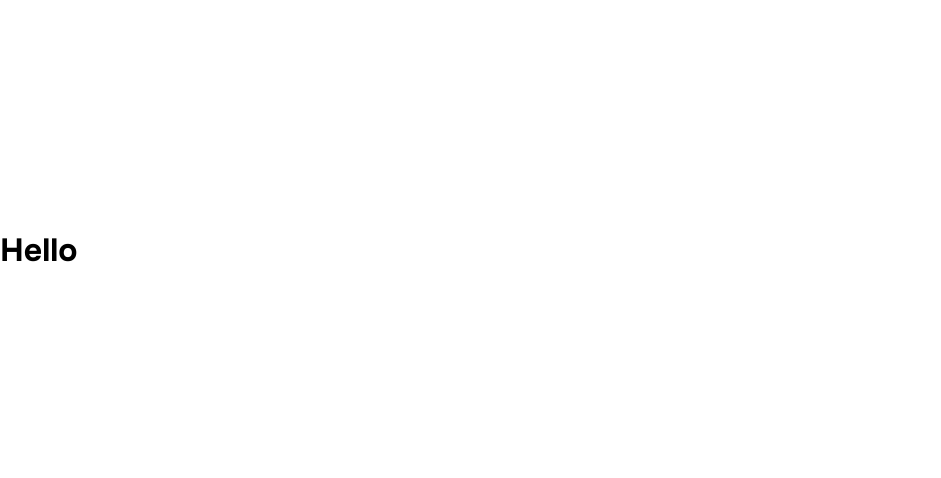
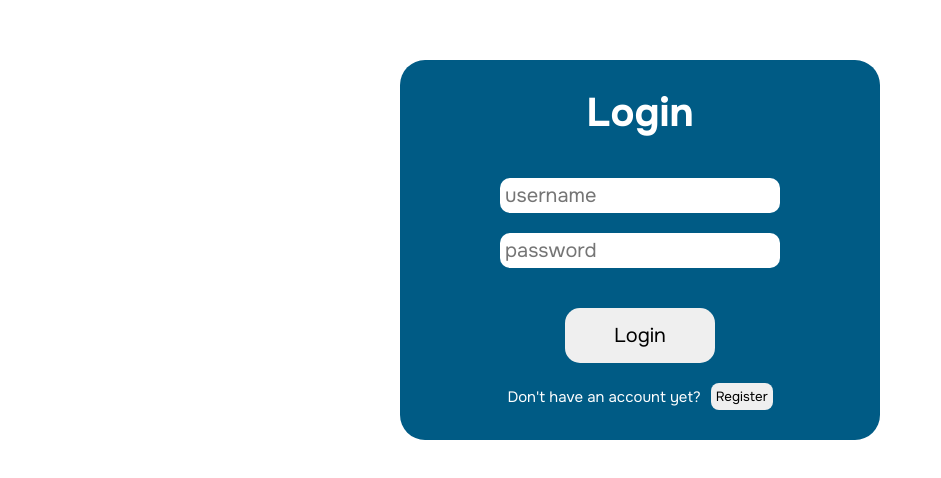
Before and after one commit to KAMMAT03/music-review-project, a React (Vite) app: page / in a window 1280 px wide. Shown: the part 150-628 px from the top of the page, without its empty margins (0-941 px from the left). Built offline with nearby package versions, Linux system fonts and the light colour scheme.

Commit message:
working on login, trying to integrate with api

```diff
--- a/src/App.jsx
+++ b/src/App.jsx
@@ -1,10 +1,18 @@
+import React from 'react';
 import './App.css'
+import Login from './pages/Login'
 
 
 export default function App(){
+  const [token, setToken] = React.useState("");
+
+  function saveToken(text){
+    setToken(text);
+  }
+
   return (
     <div className='container'>
-      <h1>Hello</h1>
+      <Login saveToken={saveToken} />
     </div>
   )
 }
--- /dev/null
+++ b/src/pages/Login.jsx
@@ -0,0 +1,71 @@
+import React from 'react'
+import '../styles/login.css'
+
+export default function Login(props){
+    const [registered, setRegistered] = React.useState(false);
+
+    const [credentials, setCredentials] = React.useState({
+        username: "",
+        password: ""
+    })
+
+    function toggleRegistered(){
+        setRegistered(prev => !prev);
+    }
+
+    function submit(event){
+        event.preventDefault();
+        fetch("http://localhost:8080/api/auth/register", {
+            method: "POST",
+            // mode: "no-cors",
+            headers: {
+                "Content-Type": "application/json",
+            },
+            body: JSON.stringify(credentials)
+        }).then((response) => response.json())
+        .then((json) => console.log(json));
+    }
+
+    function handleChange(event){
+        const {name, value} = event.target;
+
+        setCredentials(prev => ({
+            ...prev,
+            [name]: value
+        }))
+    }
+
+
+    return (
+        <div className="login">
+            <h1>{registered ? 'Register' : 'Login'}</h1>
+            <form className="login-form" action="">
+                <input
+                    className='login-input'
+                    name='username'
+                    value={credentials.username}
+                    type="text"
+                    placeholder="username"
+                    onChange={handleChange}
+                />
+                <input
+                    className='login-input'
+                    name='password'
+                    value={credentials.password}
+                    type="password"
+                    placeholder="password"
+                    onChange={handleChange}
+                />
+                <button onClick={submit} className='login-button'>Login</button>
+            </form>
+            <div className='login-toggle'>
+                <span>
+                    {registered ? 'Already registered?' : 'Don\'t have an account yet?'}
+                </span>
+                <button onClick={toggleRegistered} className='register-button'>
+                    {registered ? 'Login' : 'Register'}
+                </button>
+            </div>
+        </div>
+    )
+}
--- a/src/style.css
+++ b/src/style.css
@@ -10,3 +10,8 @@ body{
   justify-content: center;
   height: 100vh;
 }
+
+.container{
+  display: flex;
+  justify-content: center;
+}
--- /dev/null
+++ b/src/styles/login.css
@@ -0,0 +1,70 @@
+
+
+.login{
+    background-color:rgb(0, 91, 133);
+    display: flex;
+    flex-direction: column;
+    justify-content: end;
+    align-items: center;
+    padding: 30px 60px;
+    gap: 20px;
+    border-radius: 25px;
+    width: 360px;
+    height: 320px;
+}
+
+.login-form{
+    display: flex;
+    flex-direction: column;
+    align-items: center;
+    gap: 20px;
+}
+
+.login-input{
+    font-size: 20px;
+    padding: 5px;
+    border: none;
+    border-radius: 10px;
+}
+
+.login-button{
+    margin-top: 20px;
+    font-size: 20px;
+    padding: 15px;
+    width: 150px;
+    border-radius: 15px;
+    border: none;
+    cursor: pointer;
+}
+
+.login-button:hover, .login-toggle button:hover{
+    opacity: 0.8;
+}
+
+.login-button:active, .login-toggle button:active{
+    opacity: 0.6;
+}
+
+.login h1 {
+    color: white;
+    margin-bottom: 20px;
+    font-size: 40px;
+}
+
+.login-toggle{
+    display: flex;
+    align-items: center;
+    font-size: 15px;
+    gap: 10px;
+}
+
+.login-toggle span{
+    color: white;
+}
+
+.login-toggle button{
+    border: none;
+    padding: 5px;
+    border-radius: 8px;
+    cursor: pointer;
+}
```
